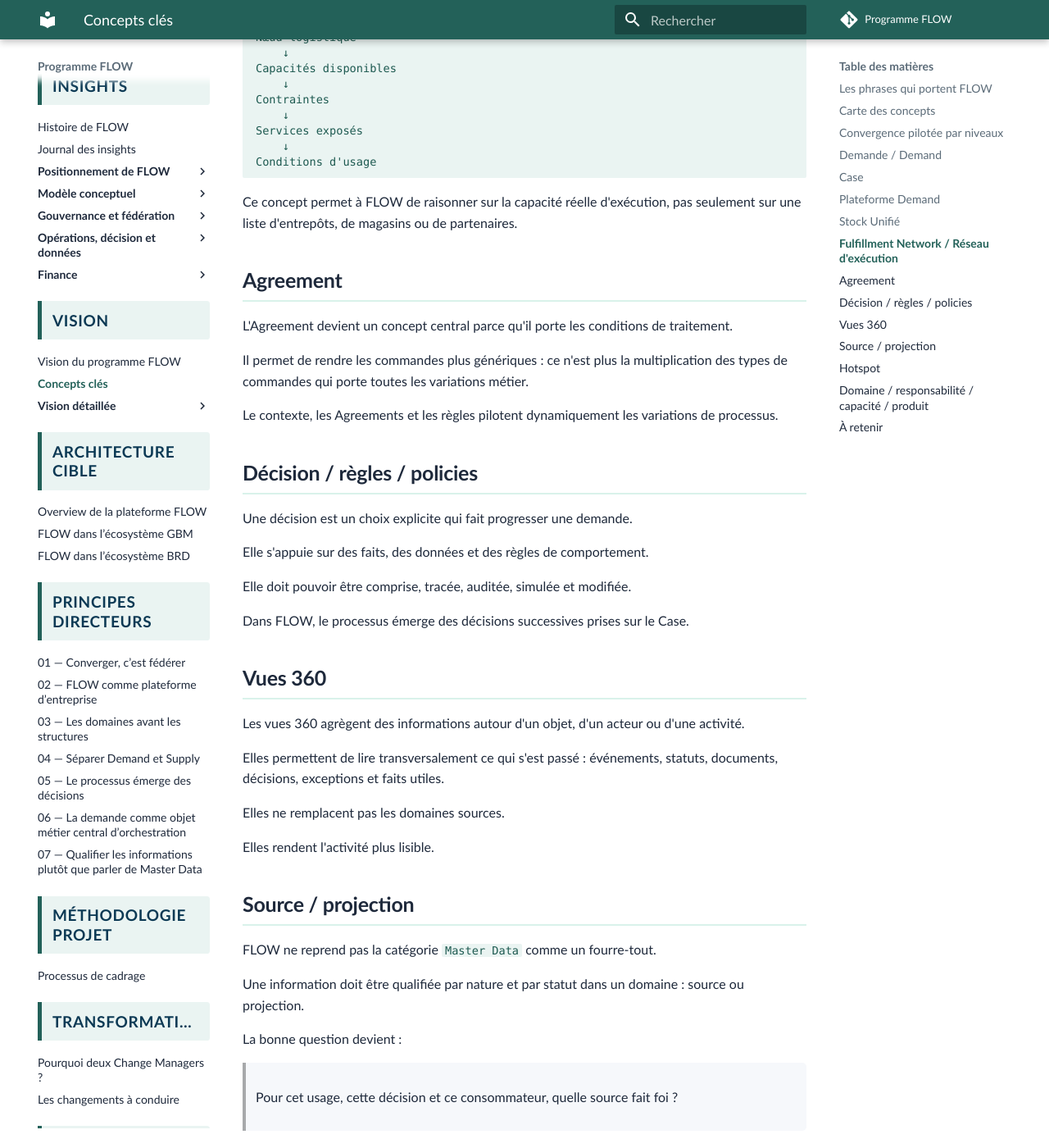
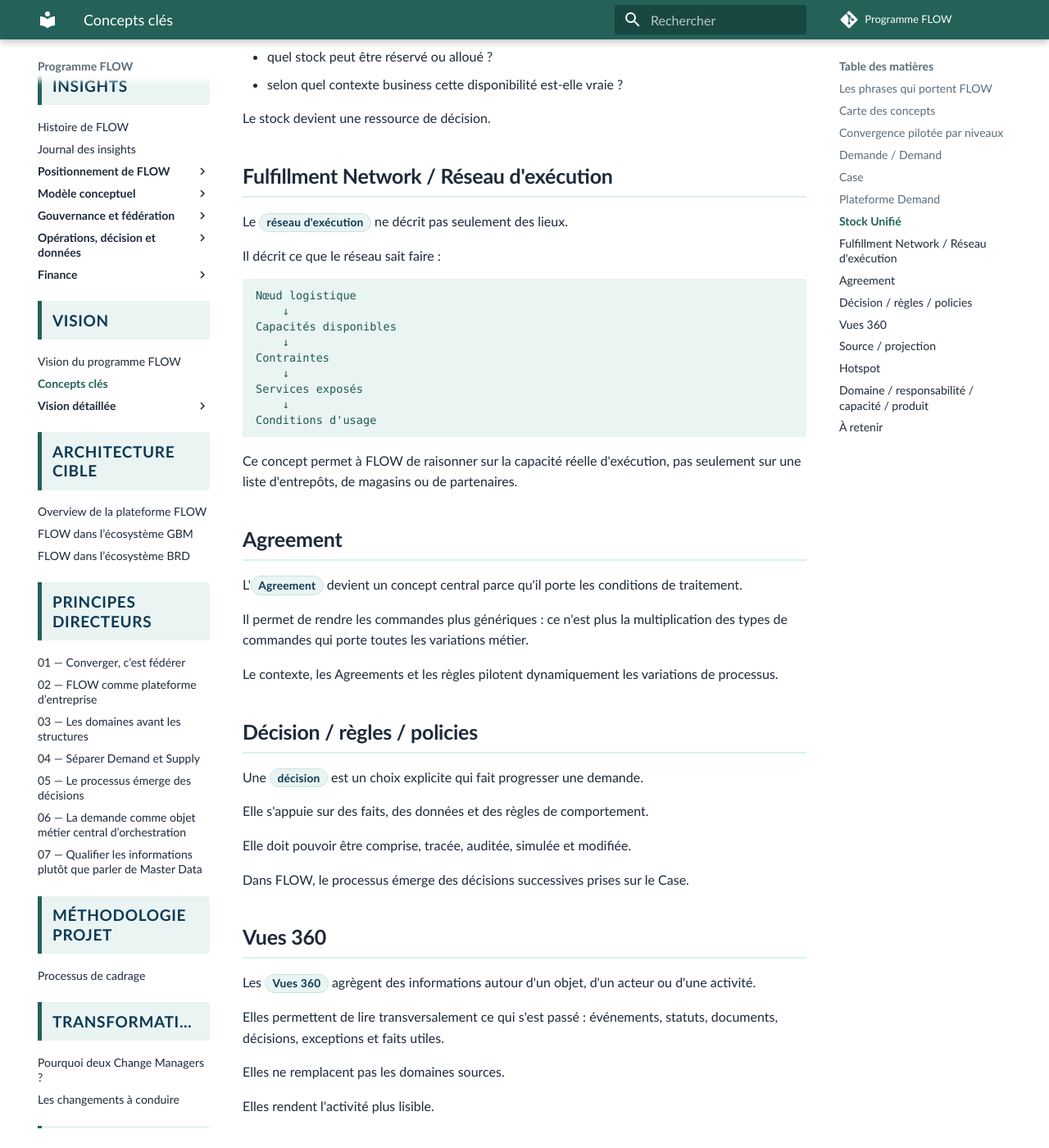
Before and after one commit to laurent-sintes/FLOW-Program, an MkDocs documentation site: the page built from docs/vision/concepts-cles.md, in a window 1280 px wide and 1400 px high, scrolled down 4153 px. Shown: the whole window at 82% size. Built offline with MkDocs 1.6.1 and Material for MkDocs 9.7.7, drawn with Linux system fonts in a browser that asks for light colours; comment, search, counter and statistics services are not loaded; some of the changed text lies outside the part shown.

Commit message:
Mettre en valeur les concepts clés FLOW

```diff
--- a/docs/vision/concepts-cles.md
+++ b/docs/vision/concepts-cles.md
@@ -8,42 +8,46 @@
 
 ## Les phrases qui portent FLOW
 
-> FLOW ne cherche pas à mieux gérer les commandes.
->
-> FLOW cherche à mieux satisfaire les demandes.
+<div class="flow-conviction">
+  <p>FLOW ne cherche pas à mieux gérer les commandes.</p>
+  <p>FLOW cherche à mieux satisfaire les demandes.</p>
+</div>
 
-> La convergence n'est pas l'uniformisation.
->
-> Elle consiste à choisir le bon niveau de commun, au bon endroit, pour la bonne responsabilité.
+<div class="flow-conviction">
+  <p>La convergence n'est pas l'uniformisation.</p>
+  <p>Elle consiste à choisir le bon niveau de commun, au bon endroit, pour la bonne responsabilité.</p>
+</div>
 
-> Les consommateurs peuvent rester différenciés.
->
-> La plateforme doit être décloisonnée.
+<div class="flow-conviction">
+  <p>Les consommateurs peuvent rester différenciés.</p>
+  <p>La plateforme doit être décloisonnée.</p>
+</div>
 
-> FLOW configure des capacités d'action.
->
-> Il ne reconstruit pas un grand miroir administratif de l'entreprise.
+<div class="flow-conviction">
+  <p>FLOW configure des capacités d'action.</p>
+  <p>Il ne reconstruit pas un grand miroir administratif de l'entreprise.</p>
+</div>
 
 ## Carte des concepts
 
 | Concept | Message clé |
 | --- | --- |
-| Convergence pilotée par niveaux | On ne choisit pas entre tout centraliser et tout laisser local : on centralise, unifie, standardise, fédère ou différencie selon la responsabilité. |
-| Demande / Demand | Le point de départ n'est plus la commande ou le document, mais l'intention à comprendre, décider, promettre, satisfaire et expliquer. |
-| Case | Le Case porte une demande dans la durée : intention, contexte, décisions, événements, ressources, actions et documents. |
-| Plateforme Demand | FLOW devient le lieu de cohérence des demandes, décisions, stock, promesses, événements et exceptions. |
-| Stock Unifié | Le stock devient une capacité d'entreprise, pas une donnée locale extraite d'un système. |
-| Fulfillment Network / Réseau d'exécution | Le réseau d'exécution décrit les nœuds, services, capacités, contraintes et conditions d'usage mobilisables pour satisfaire une demande. |
-| Agreement | L'Agreement porte les conditions et règles de traitement qui permettent de gérer la variation sans multiplier les processus. |
-| Décision / règles / policies | Les décisions doivent être explicites, traçables, gouvernées et capables de faire évoluer le Case. |
-| Vues 360 | Les vues 360 donnent une lecture transverse d'une activité, d'un client, d'un fournisseur, d'une commande ou d'un Case. |
-| Source / projection | Une information peut être source dans un domaine et projection dans un autre ; la question n'est plus “est-ce une Master Data ?”. |
-| Hotspot | Un hotspot est un point de tension à instruire avant de figer une décision ou une architecture cible. |
-| Domaine / responsabilité / capacité / produit | FLOW découpe les problèmes durables avant de parler d'applications, d'organisations ou de fonctionnalités. |
+| <span class="flow-keyword">Convergence pilotée par niveaux</span> | On ne choisit pas entre tout centraliser et tout laisser local : on centralise, unifie, standardise, fédère ou différencie selon la responsabilité. |
+| <span class="flow-keyword">Demande / Demand</span> | Le point de départ n'est plus la commande ou le document, mais l'intention à comprendre, décider, promettre, satisfaire et expliquer. |
+| <span class="flow-keyword">Case</span> | Le Case porte une demande dans la durée : intention, contexte, décisions, événements, ressources, actions et documents. |
+| <span class="flow-keyword">Plateforme Demand</span> | FLOW devient le lieu de cohérence des demandes, décisions, stock, promesses, événements et exceptions. |
+| <span class="flow-keyword">Stock Unifié</span> | Le stock devient une capacité d'entreprise, pas une donnée locale extraite d'un système. |
+| <span class="flow-keyword">Fulfillment Network</span> / <span class="flow-keyword">Réseau d'exécution</span> | Le réseau d'exécution décrit les nœuds, services, capacités, contraintes et conditions d'usage mobilisables pour satisfaire une demande. |
+| <span class="flow-keyword">Agreement</span> | L'Agreement porte les conditions et règles de traitement qui permettent de gérer la variation sans multiplier les processus. |
+| <span class="flow-keyword">Décision</span> / <span class="flow-keyword">règles</span> / <span class="flow-keyword">policies</span> | Les décisions doivent être explicites, traçables, gouvernées et capables de faire évoluer le Case. |
+| <span class="flow-keyword">Vues 360</span> | Les vues 360 donnent une lecture transverse d'une activité, d'un client, d'un fournisseur, d'une commande ou d'un Case. |
+| <span class="flow-keyword">Source / projection</span> | Une information peut être source dans un domaine et projection dans un autre ; la question n'est plus “est-ce une Master Data ?”. |
+| <span class="flow-keyword">Hotspot</span> | Un hotspot est un point de tension à instruire avant de figer une décision ou une architecture cible. |
+| <span class="flow-keyword">Domaine / responsabilité / capacité / produit</span> | FLOW découpe les problèmes durables avant de parler d'applications, d'organisations ou de fonctionnalités. |
 
 ## Convergence pilotée par niveaux
 
-La convergence ne signifie pas que tout doit être identique partout.
+La <span class="flow-keyword">convergence</span> ne signifie pas que tout doit être identique partout.
 
 FLOW propose une lecture plus fine :
 
@@ -70,7 +74,7 @@
 
 ## Demande / Demand
 
-La demande est le concept central de FLOW.
+La <span class="flow-keyword">demande</span> est le concept central de FLOW.
 
 Elle représente une intention à traiter : commande, retour, litige, SAV, exception, engagement, demande fournisseur ou autre situation à instruire.
 
@@ -82,7 +86,7 @@
 
 ## Case
 
-Le Case est la forme durable de la demande.
+Le <span class="flow-keyword">Case</span> est la forme durable de la demande.
 
 Il conserve :
 
@@ -101,7 +105,7 @@
 
 ## Plateforme Demand
 
-FLOW est une plateforme Demand.
+FLOW est une <span class="flow-keyword">plateforme Demand</span>.
 
 Cela signifie qu'elle porte le cœur commun nécessaire pour traiter les demandes, gouverner les décisions et mobiliser les ressources d'exécution.
 
@@ -111,7 +115,7 @@
 
 ## Stock Unifié
 
-Le stock unifié n'est pas seulement une consolidation de données.
+Le <span class="flow-keyword">Stock Unifié</span> n'est pas seulement une consolidation de données.
 
 C'est une capacité d'entreprise qui doit permettre de répondre à des questions opérationnelles :
 
@@ -125,7 +129,7 @@
 
 ## Fulfillment Network / Réseau d'exécution
 
-Le réseau d'exécution ne décrit pas seulement des lieux.
+Le <span class="flow-keyword">réseau d'exécution</span> ne décrit pas seulement des lieux.
 
 Il décrit ce que le réseau sait faire :
 
@@ -145,7 +149,7 @@
 
 ## Agreement
 
-L'Agreement devient un concept central parce qu'il porte les conditions de traitement.
+L'<span class="flow-keyword">Agreement</span> devient un concept central parce qu'il porte les conditions de traitement.
 
 Il permet de rendre les commandes plus génériques : ce n'est plus la multiplication des types de commandes qui porte toutes les variations métier.
 
@@ -153,7 +157,7 @@
 
 ## Décision / règles / policies
 
-Une décision est un choix explicite qui fait progresser une demande.
+Une <span class="flow-keyword">décision</span> est un choix explicite qui fait progresser une demande.
 
 Elle s'appuie sur des faits, des données et des règles de comportement.
 
@@ -163,7 +167,7 @@
 
 ## Vues 360
 
-Les vues 360 agrègent des informations autour d'un objet, d'un acteur ou d'une activité.
+Les <span class="flow-keyword">Vues 360</span> agrègent des informations autour d'un objet, d'un acteur ou d'une activité.
 
 Elles permettent de lire transversalement ce qui s'est passé : événements, statuts, documents, décisions, exceptions et faits utiles.
 
@@ -175,7 +179,7 @@
 
 FLOW ne reprend pas la catégorie `Master Data` comme un fourre-tout.
 
-Une information doit être qualifiée par nature et par statut dans un domaine : source ou projection.
+Une information doit être qualifiée par nature et par statut dans un domaine : <span class="flow-keyword">source</span> ou <span class="flow-keyword">projection</span>.
 
 La bonne question devient :
 
@@ -185,7 +189,7 @@
 
 ## Hotspot
 
-Un hotspot est un point de tension à instruire.
+Un <span class="flow-keyword">hotspot</span> est un point de tension à instruire.
 
 Il n'est pas encore une décision stabilisée.
 
```
